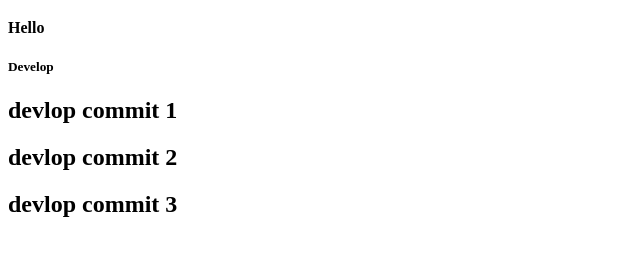
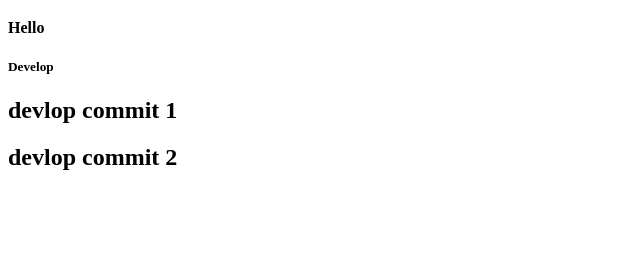
Before and after one commit to Manoj-14/demo, a plain HTML site: page index.html in a window 1280 px wide. Shown: the part 198-454 px from the top of the page, without its empty margins (0-640 px from the left). Drawn offline with Linux system fonts and the light colour scheme.

Commit message:
remove devlop commit 3

```diff
--- a/index.html
+++ b/index.html
@@ -6,4 +6,3 @@
 <h5>Develop</h5>
 <h2>devlop commit 1</h2>
 <h2>devlop commit 2</h2>
-<h2>devlop commit 3</h2>
```
